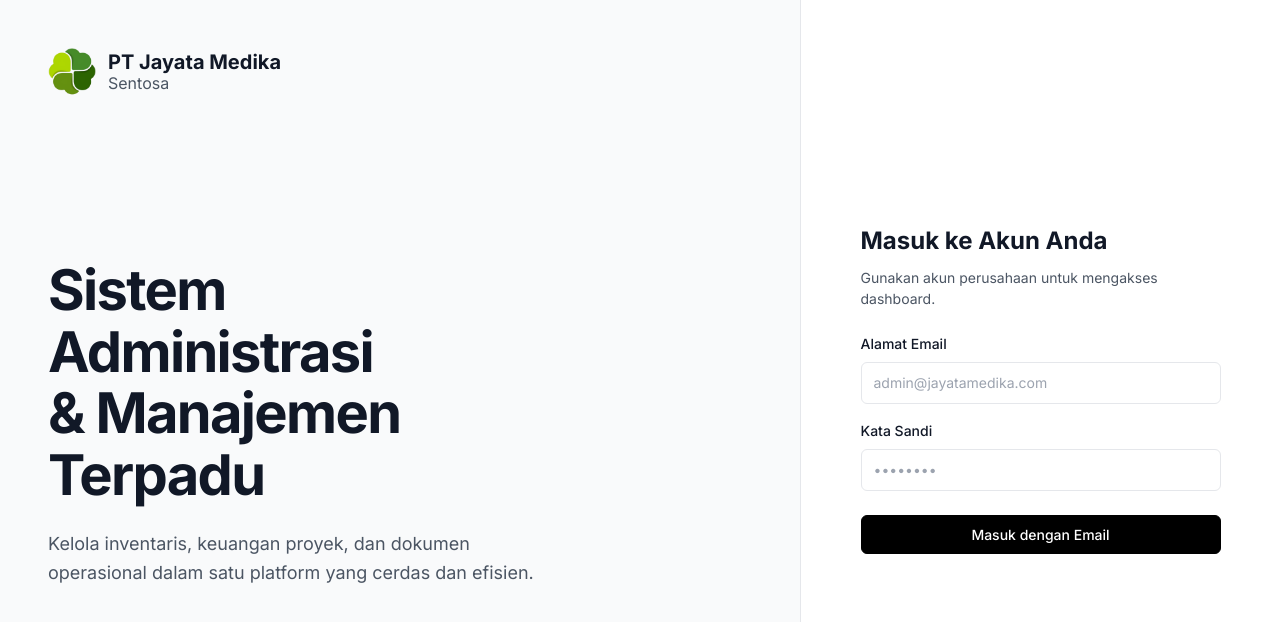
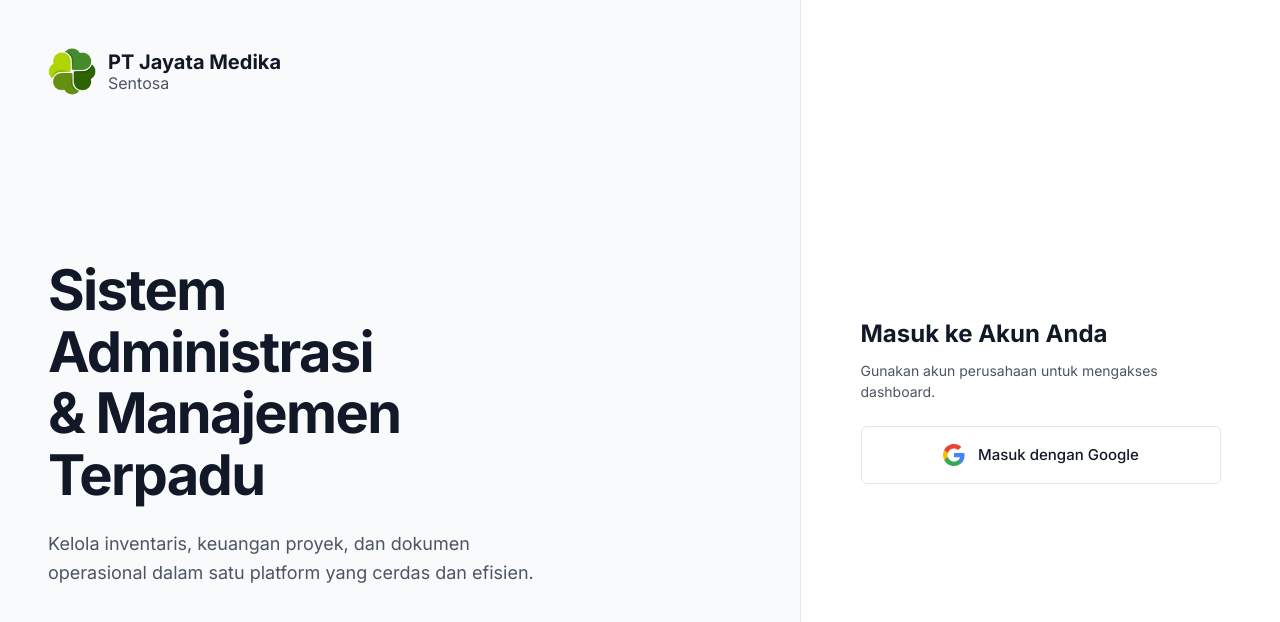
Before and after one commit to otaruram/jms01, a React (Vite) app in the folder admin-dashboard/: page /login in a window 1280 px wide. Shown: the top 622 px of the page. Built offline with nearby package versions, Linux system fonts and the light colour scheme; no server answers.

Commit message:
Replace email form with Google login button

```diff
--- a/admin-dashboard/src/pages/LandingPage.tsx
+++ b/admin-dashboard/src/pages/LandingPage.tsx
@@ -1,43 +1,23 @@
 import { useState } from 'react';
 import { supabase } from '../lib/supabase';
 import { Button } from '../components/ui/Button';
-import { Input } from '../components/ui/Input';
 import styles from './LandingPage.module.css';
 
 export function LandingPage() {
-  const [email, setEmail] = useState('');
-  const [password, setPassword] = useState('');
-  const [loading, setLoading] = useState(false);
   const [errorMsg, setErrorMsg] = useState('');
 
-  const handleEmailLogin = async (e: React.FormEvent) => {
-    e.preventDefault();
-    setLoading(true);
+  const handleGoogleLogin = async () => {
     setErrorMsg('');
-
-    // Default fallback to create account if it doesn't exist, or just login
-    const { error } = await supabase.auth.signInWithPassword({
-      email,
-      password,
+    const { error } = await supabase.auth.signInWithOAuth({
+      provider: 'google',
+      options: {
+        redirectTo: window.location.origin,
+      },
     });
 
     if (error) {
-      // If user not found, try to sign up automatically for demo purposes
-      if (error.message.includes('Invalid login credentials')) {
-        const { error: signUpError } = await supabase.auth.signUp({
-          email,
-          password,
-        });
-        if (signUpError) {
-          setErrorMsg(signUpError.message);
-        } else {
-          alert('Akun berhasil dibuat! Silakan cek email Anda atau coba login kembali jika auto-confirm aktif.');
-        }
-      } else {
-        setErrorMsg(error.message);
-      }
+      setErrorMsg(error.message);
     }
-    setLoading(false);
   };
 
   return (
@@ -67,28 +47,21 @@
 
           {errorMsg && <div className={styles.errorBox}>{errorMsg}</div>}
 
-          <form onSubmit={handleEmailLogin} className={styles.emailForm}>
-            <Input
-              label="Alamat Email"
-              type="email"
-              placeholder="admin@jayatamedika.com"
-              value={email}
-              onChange={(e) => setEmail(e.target.value)}
-              required
-            />
-            <Input
-              label="Kata Sandi"
-              type="password"
-              placeholder="••••••••"
-              value={password}
-              onChange={(e) => setPassword(e.target.value)}
-              required
-            />
-            <Button type="submit" className={styles.submitBtn} disabled={loading}>
-              {loading ? 'Memproses...' : 'Masuk dengan Email'}
-            </Button>
-          </form>
-
+          <Button
+            className={styles.googleBtn}
+            variant="outline"
+            type="button"
+            onClick={handleGoogleLogin}
+            style={{ width: '100%', padding: '1rem', marginTop: '1.5rem', display: 'flex', justifyContent: 'center', alignItems: 'center', gap: '0.75rem' }}
+          >
+            <svg viewBox="0 0 24 24" className={styles.googleIcon} style={{ width: '24px', height: '24px' }}>
+              <path d="M22.56 12.25c0-.78-.07-1.53-.2-2.25H12v4.26h5.92c-.26 1.37-1.04 2.53-2.21 3.31v2.77h3.57c2.08-1.92 3.28-4.74 3.28-8.09z" fill="#4285F4"/>
+              <path d="M12 23c2.97 0 5.46-.98 7.28-2.66l-3.57-2.77c-.98.66-2.23 1.06-3.71 1.06-2.86 0-5.29-1.93-6.16-4.53H2.18v2.84C3.99 20.53 7.7 23 12 23z" fill="#34A853"/>
+              <path d="M5.84 14.09c-.22-.66-.35-1.36-.35-2.09s.13-1.43.35-2.09V7.07H2.18C1.43 8.55 1 10.22 1 12s.43 3.45 1.18 4.93l2.85-2.22.81-.62z" fill="#FBBC05"/>
+              <path d="M12 5.38c1.62 0 3.06.56 4.21 1.64l3.15-3.15C17.45 2.09 14.97 1 12 1 7.7 1 3.99 3.47 2.18 7.07l3.66 2.84c.87-2.6 3.3-4.53 6.16-4.53z" fill="#EA4335"/>
+            </svg>
+            Masuk dengan Google
+          </Button>
 
         </div>
       </div>
```
